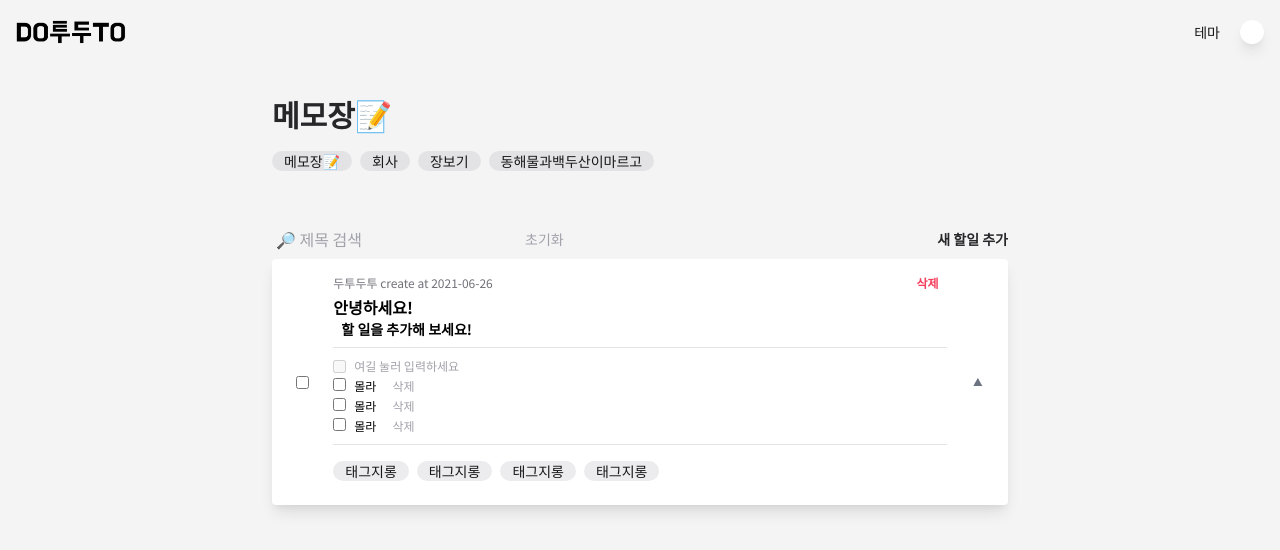
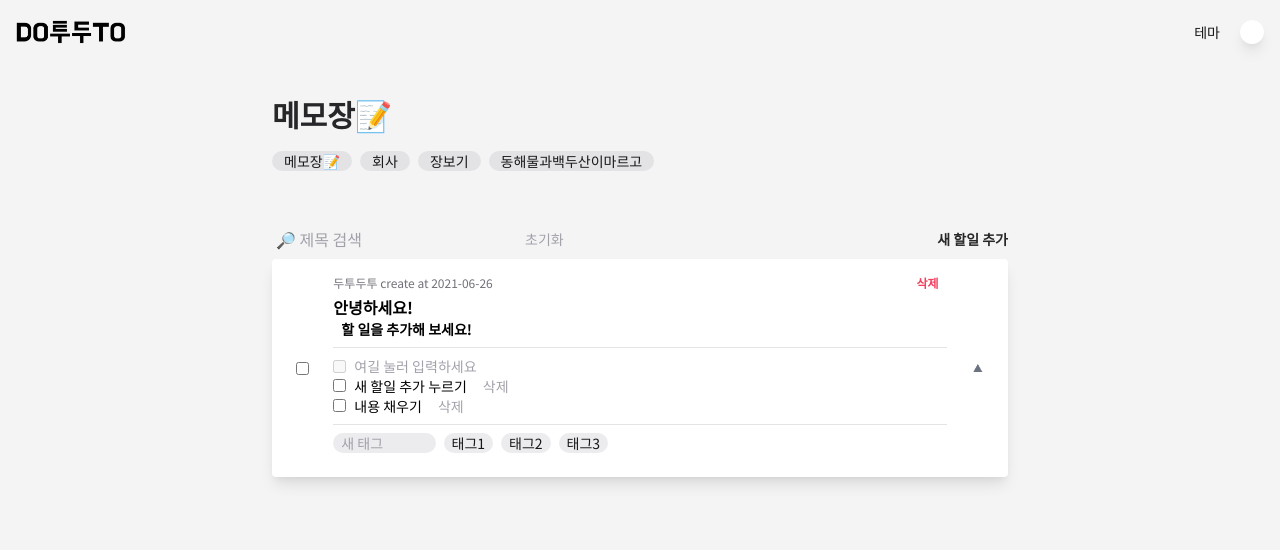
Before and after one commit to jaeinbaek/dotodoto, a React (Create React App) app: page / in a window 1280 px wide. Both pictures are taken after a click on the element 977 px from the left and 297 px from the top of the page. Shown: the top 550 px of the page. Built offline with nearby package versions, Linux system fonts and the light colour scheme.

Commit message:
Fix tag error and better styling

```diff
--- a/src/components/Card.tsx
+++ b/src/components/Card.tsx
@@ -9,7 +9,7 @@ import {
   switchApearDetail,
   addTag,
 } from "../actions";
-import { CardProps, CardStates, subTodoProps } from "../types/types";
+import { CardProps, CardStates, subTodoProps, tagProps } from "../types/types";
 import SubTodo from "./SubTodo";
 import Tag from "./Tag";
 
@@ -51,7 +51,7 @@ function Card({
   };
 
   // Tag
-  const [sortedTag, setSortedTag] = useState<subTodoProps[]>([]);
+  const [sortedTag, setSortedTag] = useState<tagProps[]>([]);
   const [newTag, setNewTag] = useState<string>("");
   // Handle change newTag value
   const changeNewTag = (e: any): void => {
@@ -81,7 +81,7 @@ function Card({
 
   useEffect(() => {
     const sortTag = tag.sort((a, b) => a.tagKey - b.tagKey);
-    setSortedSubTodo(sortTag);
+    setSortedTag(sortTag);
   }, [tag]);
 
   return (
@@ -133,7 +133,7 @@ function Card({
             <hr className="my-2" />
             {/* New Subtodo */}
             <div
-              className="flex items-center h-5 text-xs text-black font-semibold dark:text-white"
+              className="flex items-center h-5 text-sm text-black font-semibold dark:text-white"
               onClick={() => {}}
             >
               <input className="mr-2" type="checkbox" disabled />
@@ -143,7 +143,6 @@ function Card({
                 placeholder="여길 눌러 입력하세요"
                 onChange={changeNewSubTodo}
                 onKeyPress={handleAddNewSubTodo}
-                onClick={() => {}}
                 className="border-b border-none rounded bg-transparent border border-transparent text-black dark:text-white focus:outline-none focus:ring-1 focus:ring-gray-400 focus:border-transparent"
               />
             </div>
@@ -160,18 +159,28 @@ function Card({
             })}
             {/* Tags hr */}
             <hr className="my-2" />
-            <button className="max-w-xs overflow-hidden my-2 mr-2 px-3 rounded-full text-sm bg-gray-400 hover:bg-gray-300 dark:hover:bg-gray-500 bg-opacity-20 text-gray-900 dark:text-gray-200">
-              태그지롱
-            </button>
-            <button className="max-w-xs overflow-hidden my-2 mr-2 px-3 rounded-full text-sm bg-gray-400 hover:bg-gray-300 dark:hover:bg-gray-500 bg-opacity-20 text-gray-900 dark:text-gray-200">
-              태그지롱
-            </button>
-            <button className="max-w-xs overflow-hidden my-2 mr-2 px-3 rounded-full text-sm bg-gray-400 hover:bg-gray-300 dark:hover:bg-gray-500 bg-opacity-20 text-gray-900 dark:text-gray-200">
-              태그지롱
-            </button>
-            <button className="max-w-xs overflow-hidden my-2 mr-2 px-3 rounded-full text-sm bg-gray-400 hover:bg-gray-300 dark:hover:bg-gray-500 bg-opacity-20 text-gray-900 dark:text-gray-200">
-              태그지롱
-            </button>
+            <div className="flex flex-wrap text-sm">
+              {/* New Tag */}
+              <div className="px-2 w-1/6 mb-2 mr-2 overflow-hidden rounded-full bg-gray-400 hover:bg-gray-300 dark:hover:bg-gray-500 bg-opacity-20 text-gray-900 dark:text-gray-200">
+                <input
+                  type="text"
+                  placeholder="새 태그"
+                  onChange={changeNewTag}
+                  onKeyPress={handleAddNewTag}
+                  className="bg-transparent focus:outline-none"
+                ></input>
+              </div>
+              {sortedTag.map(({ tagKey, value }) => {
+                return (
+                  <Tag
+                    cardId={cardId}
+                    tagKey={tagKey}
+                    value={value}
+                    key={tagKey}
+                  />
+                );
+              })}
+            </div>
           </div>
         )}
       </div>
--- a/src/components/SubTodo.tsx
+++ b/src/components/SubTodo.tsx
@@ -20,8 +20,8 @@ function SubTodo({ cardId, subTodoKey, value, checked }: subTodoProps) {
     <div
       className={
         checked
-          ? "flex items-center h-5 text-xs text-black dark:text-white line-through"
-          : "flex items-center h-5 text-xs text-black dark:text-white"
+          ? "flex items-center h-5 text-sm text-black dark:text-white line-through"
+          : "flex items-center h-5 text-sm text-black dark:text-white"
       }
     >
       <div className="">
@@ -35,7 +35,7 @@ function SubTodo({ cardId, subTodoKey, value, checked }: subTodoProps) {
       </div>
       <div className="">
         <button
-          className="mx-2 px-2 text-gray-400 rounded-full text-xs hover:bg-gray-200 dark:hover:bg-gray-700"
+          className="mx-2 px-2 text-gray-400 rounded-full text-sm hover:bg-gray-200 dark:hover:bg-gray-700"
           onClick={handleSubTodoDelete}
         >
           삭제
--- a/src/components/Tag.tsx
+++ b/src/components/Tag.tsx
@@ -1,3 +1,4 @@
+import { useEffect, useState } from "react";
 import { useDispatch } from "react-redux";
 import { delTag } from "../actions";
 import { tagProps } from "../types/types";
@@ -6,14 +7,29 @@ function Tag({ cardId, tagKey, value }: tagProps) {
   // Use redux
   const dispatch = useDispatch();
 
+  const [apearDelete, setApearDelete] = useState<boolean>(false);
+
+  const toggleApearDeleteTrue = ():void  => {
+    setApearDelete(true)
+  }
+  const toggleApearDeleteFalse = ():void  => {
+    setApearDelete(false)
+  }
+
   // Handle delete button
-  const handleTagDelete = (): void => {
+  const handleTagDelete = ():void => {
     dispatch(delTag(cardId, tagKey));
   };
 
   return (
-    <div className="max-w-xs overflow-hidden my-2 mr-2 px-3 rounded-full text-sm bg-gray-400 hover:bg-gray-300 dark:hover:bg-gray-500 bg-opacity-20 text-gray-900 dark:text-gray-200">
-      <button className="max-w-xs overflow-hidden">{value}</button>
+    <div
+      className="flex items-center mr-2 px-2 h-5 min-w-max overflow-hidden rounded-full bg-gray-400 hover:bg-gray-300 dark:hover:bg-gray-500 bg-opacity-20 text-gray-900 dark:text-gray-200"
+    >
+      <div
+        className="max-w-xs overflow-hidden"
+        onMouseOver={ toggleApearDeleteTrue }
+        onMouseLeave={ toggleApearDeleteFalse }
+      >{value} { apearDelete ? <button className="text-xs" onClick={handleTagDelete}>삭제</button> : '' }</div>
     </div>
   );
 }
--- a/src/reducers/index.ts
+++ b/src/reducers/index.ts
@@ -1,4 +1,3 @@
-import { CardProps } from "./../types/types";
 import { CardStates, subTodoProps } from "../types/types";
 import {
   DEL_TODO,
@@ -45,15 +44,15 @@ const initialState: CardStates = {
       tag: [
         {
           tagKey: 0,
-          value: "몰라",
+          value: "태그1",
         },
         {
           tagKey: 1,
-          value: "몰라",
+          value: "태그2",
         },
         {
           tagKey: 2,
-          value: "몰라",
+          value: "태그3",
         },
       ],
     },
@@ -184,7 +183,7 @@ function cards(
       let addTagCard = state.card[addTagCardIndex];
       // New tag obj
       let newTag = {
-        TagKey: addTagCard.lastTagKey + 1,
+        tagKey: addTagCard.lastTagKey + 1,
         checked: false,
         value: action.payload.tagValue,
       };
@@ -207,8 +206,8 @@ function cards(
         (element) => element.cardId == action.payload.cardId
       );
       let delTagCard = state.card[delTagCardIndex];
-      delTagCard.subTodo = delTagCard.subTodo.filter((element) => {
-        return element.subTodoKey != action.payload.tagId;
+      delTagCard.tag = delTagCard.tag.filter((element) => {
+        return element.tagKey != action.payload.tagId;
       });
       // Splice old card from clone state
       let delTagCards = state.card;
```
Also changed, not shown: 1 other file (tests, documents, lock files or other folders).
